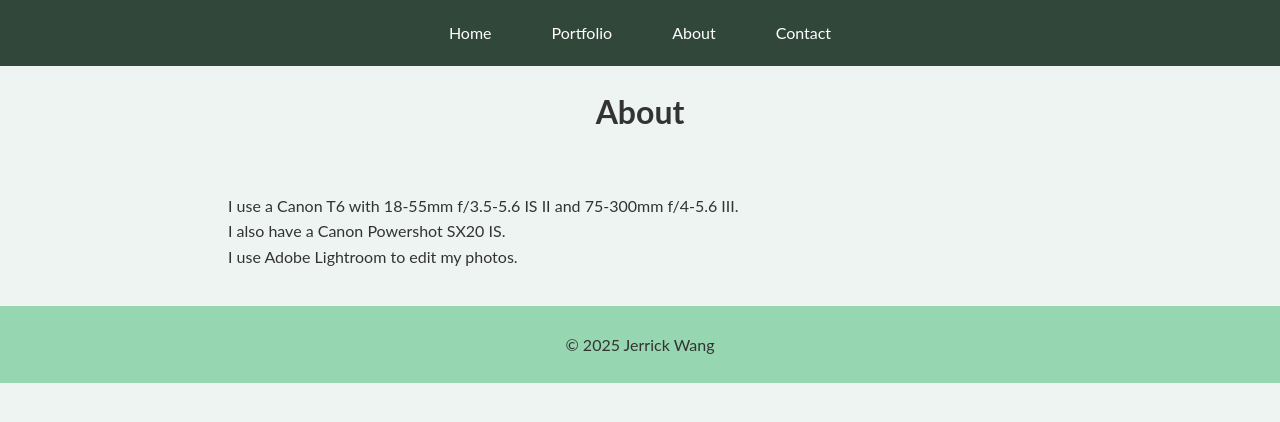
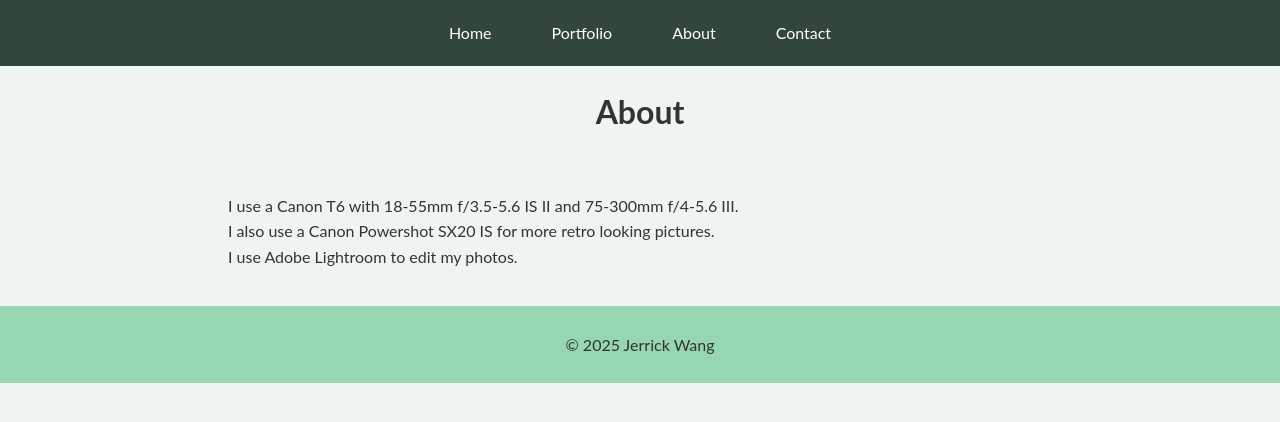
Before and after one commit to jerrickwang/jerrickwang.github.io, a Jekyll site: the page built from about.md, in a window 1280 px wide. Shown: the top 422 px of the page. Built offline with Jekyll 4.4.1, drawn with Linux system fonts in a browser that asks for light colours.

Commit message:
Update about.md

```diff
--- a/about.md
+++ b/about.md
@@ -4,5 +4,5 @@ title: About
 permalink: /about/
 ---
 I use a Canon T6 with 18-55mm f/3.5-5.6 IS II and 75-300mm f/4-5.6 III.<br>
-I also have a Canon Powershot SX20 IS.<br>
+I also use a Canon Powershot SX20 IS for more retro looking pictures.<br>
 I use Adobe Lightroom to edit my photos.
```
